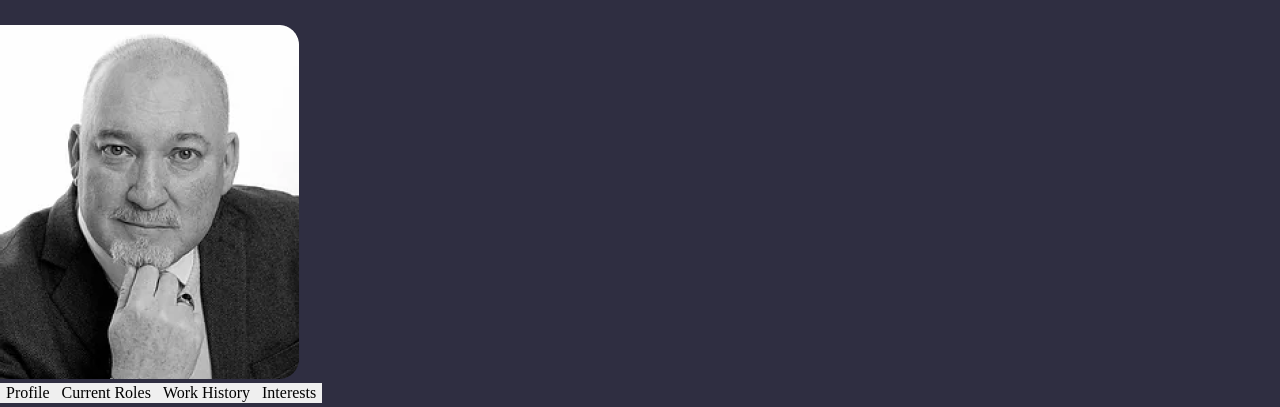
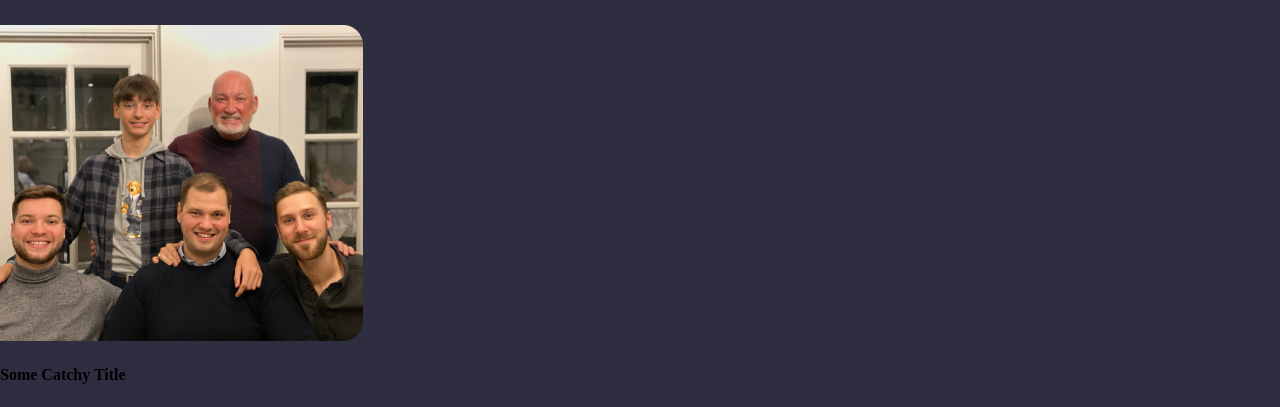
Before and after one commit to alfiehiscox/hiscox-ventures, a Gatsby site: page /people in a window 1280 px wide. Shown: the part 185-592 px from the top of the page. Built offline with nearby package versions, Linux system fonts and the light colour scheme; Gatsby itself is replaced by a stand-in of ours; a web font is replaced by a local one.

Commit message:
Finishing the people component and reloading npm packages

```diff
--- a/src/components/cards/people-card.jsx
+++ b/src/components/cards/people-card.jsx
@@ -1,9 +1,9 @@
-import React, {useState} from 'react';
+import React, {useState, useEffect} from 'react';
 
 function PeopleCardDefault(props) {
   return (
     <div className="people-card default">
-      <img src={props.image} alt={props.name} />
+      <img className="main-image" src={props.image} alt={props.name} />
       <div className="people-card-content">
         <h4>{props.name}</h4>
         <p>{props.description}</p>
@@ -21,20 +21,21 @@ const PeopleCardDetail = (props) => {
         <div label="Profile">
           <div className="profile-card">
             <h2>{props.name}</h2>
-            <p>{props.content1}</p>
-            <p>{props.content2}</p>
+            <p>{props.profileContent1}</p>
+            <p>{props.profileContent2}</p>
           </div>
         </div>
         <div label="Current Roles">
           <CurrentRoles
-            intro="Martin currently has non-executive roles at the following companies:"
+            introCurrentRoles="Martin currently has non-executive roles at the following companies:"
             companyInfo={props.companyInfo}
           />
         </div>
         <div label="Work History">
-          <div>
-            <h1>Hello from Work History</h1>
-          </div>
+          <CurrentRoles
+            introCurrentRoles="Martin’s previous roles:"
+            companyInfo={props.historyInfo}
+          />
         </div>
         <div label="Interests">
           <div>
@@ -51,17 +52,21 @@ const PeopleTabs = (props) => {
   const tabDisplay = ( props.images ? "people-tabs-images" : "people-tabs")
   const tabDisplayList = (props.images ? "people-tab-list-images" : "people-tab-list")
 
+  useEffect(() => {
+    setActiveTab(props.children[0].props.label);
+  }, [props.children]);
+
   return (
     <div className={tabDisplay}>
       <div className={tabDisplayList}>
         {props.children.map((child) => {
           const tabActive = (activeTab !== child.props.label ? "" : " people-tab-active" )
-
+          const imageActive = (activeTab !== child.props.label ? "" : " people-image-active" )
           if (props.images) {
             return (
               <img
                 key={child.props.label}
-                className="people-company-images"
+                className={"people-company-images" + imageActive}
                 onClick={() => setActiveTab(child.props.label)}
                 src={child.props.image}
                 alt={child.props.label} />
@@ -86,10 +91,11 @@ const PeopleTabs = (props) => {
 const CurrentRoles = (props) => {
   return (
     <div className="current-roles-card">
-      <p>{props.intro}</p>
+      <p>{props.introCurrentRoles}</p>
       <PeopleTabs
         images={true}>
         {props.companyInfo.map((info) => {
+          console.log(info.name);
           return (
             <div key={info.name} label={info.name} image={info.image}>
               <h4>{info.name}</h4>
@@ -97,7 +103,6 @@ const CurrentRoles = (props) => {
             </div>
           );
         })}
-
       </PeopleTabs>
     </div>
   );
--- a/src/components/styles/cards.scss
+++ b/src/components/styles/cards.scss
@@ -211,7 +211,7 @@
 
 .people-card {
 	width: 75%;
-	height:	475px;
+	height:	450px;
 	margin: 80px auto;
 	background-color: white;
 	border-radius: 20px;
@@ -257,6 +257,7 @@
 	border-radius: 50%;
 	margin: 10px 10px;
 	box-shadow: 10px 10px 20px #b5b5b5;
+	transition: all 0.1s ease 0s;
 }
 
 .people-card-tabs-button {
@@ -269,6 +270,9 @@
 
 .people-tab-list-images {
 	transform: translateX(-20px);
+	display: grid;
+    grid-template-columns: repeat(7, 1fr);
+    height: 100px;
 }
 
 .people-tabs-images {
@@ -278,3 +282,9 @@
 .current-roles-card {
 	padding: 20px 6rem;
 }
+
+.people-image-active {
+	width: 80px;
+	height: 80px;
+	transition: all 0.1s ease 0s;
+}
--- /dev/null
+++ b/src/data/people-data.jsx
@@ -0,0 +1,156 @@
+import Martin from '../images/Dad-1.png';
+import BluJay from '../images/company-logos/BluJay.jpg';
+import ByBox from '../images/company-logos/ByBox.jpeg';
+import Dematic from '../images/company-logos/Dematic.png';
+import LSRetail from '../images/company-logos/LSRetail.png';
+
+import Alfie from '../images/alfie_hiscox.jpeg';
+
+const peopleData = {
+  martinHiscox: {
+    image: Martin,
+    name: "Martin Hiscox",
+    title: "CEO and Chairman",
+    profileContent1: `The founder of Hiscox Ventures and a...
+                      Lorem ipsum dolor sit amet, consectetur adipiscing elit.
+                      Pellentesque pretium risus sed dictum viverra.`,
+    profileContent2: `Proin quis massa vitae tortor porttitor bibendum eget
+              quis diam. Sed auctor eros nec quam pulvinar, non vehicula
+              eros blandit. Integer feugiat consectetur nunc,
+              sit amet sollicitudin metus interdum in.`,
+    companyInfo: [
+        {
+          image: BluJay,
+          name: "BluJay",
+          description: `Proin quis massa vitae tortor porttitor bibendum eget
+              quis diam. Sed auctor eros nec quam pulvinar, non vehicula
+              eros blandit.`
+          },
+        {
+          image: ByBox,
+          name: "ByBox",
+          description: `Proin quis massa vitae tortor porttitor bibendum eget
+              quis diam. Sed auctor eros nec quam pulvinar, non vehicula
+              eros blandit.`
+        },
+        {
+          image: Dematic,
+          name: "Dematic",
+          description: `Proin quis massa vitae tortor porttitor bibendum eget
+              quis diam. Sed auctor eros nec quam pulvinar, non vehicula
+              eros blandit.`
+        },
+        {
+          image: LSRetail,
+          name: "LSRetail",
+          description: `Proin quis massa vitae tortor porttitor bibendum eget
+              quis diam. Sed auctor eros nec quam pulvinar, non vehicula
+              eros blandit.`
+        }
+      ],
+    historyInfo: [
+      {
+        image: BluJay,
+        name: "Some Company 1 (1/2/20 - 13/02/30)",
+        description: `Proin quis massa vitae tortor porttitor bibendum eget
+            quis diam. Sed auctor eros nec quam pulvinar, non vehicula
+            eros blandit.`
+      },
+      {
+        image: ByBox,
+        name: "Some Company 2 (1/2/20 - 13/02/30)",
+        description: `Proin quis massa vitae tortor porttitor bibendum eget
+            quis diam. Sed auctor eros nec quam pulvinar, non vehicula
+            eros blandit.`
+      },
+      {
+        image: Dematic,
+        name: "Some Company 3 (1/2/20 - 13/02/30)",
+        description: `Proin quis massa vitae tortor porttitor bibendum eget
+            quis diam. Sed auctor eros nec quam pulvinar, non vehicula
+            eros blandit.`
+      },
+      {
+        image: LSRetail,
+        name: "Some Company 4 (1/2/20 - 13/02/30)",
+        description: `Proin quis massa vitae tortor porttitor bibendum eget
+            quis diam. Sed auctor eros nec quam pulvinar, non vehicula
+            eros blandit.`
+      }
+      ]
+    },
+    alfieHiscox: {
+      image: Alfie,
+      name: "Alfie Hiscox",
+      title: "Information System Consultant",
+      profileContent1: `The founder of Hiscox Ventures and a...
+                      Lorem ipsum dolor sit amet, consectetur adipiscing elit.
+                      Pellentesque pretium risus sed dictum viverra.`,
+      profileContent2: `Proin quis massa vitae tortor porttitor bibendum eget
+                quis diam. Sed auctor eros nec quam pulvinar, non vehicula
+                eros blandit. Integer feugiat consectetur nunc,
+                sit amet sollicitudin metus interdum in.`,
+      companyInfo: [
+        {
+          image: BluJay,
+          name: "BluJay",
+          description: `Proin quis massa vitae tortor porttitor bibendum eget
+              quis diam. Sed auctor eros nec quam pulvinar, non vehicula
+              eros blandit.`
+          },
+        {
+          image: ByBox,
+          name: "ByBox",
+          description: `Proin quis massa vitae tortor porttitor bibendum eget
+              quis diam. Sed auctor eros nec quam pulvinar, non vehicula
+              eros blandit.`
+        },
+        {
+          image: Dematic,
+          name: "Dematic",
+          description: `Proin quis massa vitae tortor porttitor bibendum eget
+              quis diam. Sed auctor eros nec quam pulvinar, non vehicula
+              eros blandit.`
+        },
+        {
+          image: LSRetail,
+          name: "LSRetail",
+          description: `Proin quis massa vitae tortor porttitor bibendum eget
+              quis diam. Sed auctor eros nec quam pulvinar, non vehicula
+              eros blandit.`
+        }
+      ],
+    historyInfo: [
+      {
+        image: ByBox,
+        name: "Some Company 2 (1/2/20 - 13/02/30)",
+        description: `Proin quis massa vitae tortor porttitor bibendum eget
+            quis diam. Sed auctor eros nec quam pulvinar, non vehicula
+            eros blandit.`
+      },
+      {
+        image: BluJay,
+        name: "Some Company 1 (1/2/20 - 13/02/30)",
+        description: `Proin quis massa vitae tortor porttitor bibendum eget
+            quis diam. Sed auctor eros nec quam pulvinar, non vehicula
+            eros blandit.`
+      },
+      {
+        image: LSRetail,
+        name: "Some Company 4 (1/2/20 - 13/02/30)",
+        description: `Proin quis massa vitae tortor porttitor bibendum eget
+            quis diam. Sed auctor eros nec quam pulvinar, non vehicula
+            eros blandit.`
+      },
+      {
+        image: Dematic,
+        name: "Some Company 3 (1/2/20 - 13/02/30)",
+        description: `Proin quis massa vitae tortor porttitor bibendum eget
+            quis diam. Sed auctor eros nec quam pulvinar, non vehicula
+            eros blandit.`
+      },
+    ]}
+  }
+
+
+  export default peopleData;
--- a/src/pages/people.jsx
+++ b/src/pages/people.jsx
@@ -1,16 +1,35 @@
-import React from 'react';
+import React, { useState }from 'react';
 import { Layout } from '../components/layout';
 import '../components/styles/people-page.scss';
 import { Title } from '../components/tabs/TabsLarge';
 import { PeopleCardDefault, PeopleCardDetail } from '../components/cards/people-card';
 import FamilyImage from '../images/family.png';
-import Martin from '../images/Dad-1.png';
-import BluJay from '../images/company-logos/BluJay.jpg';
-import ByBox from '../images/company-logos/ByBox.jpeg';
-import Dematic from '../images/company-logos/Dematic.png';
-import LSRetail from '../images/company-logos/LSRetail.png';
+import peopleData from '../data/people-data';
 
 const PeoplePage = () => {
+  const [currentPerson, setCurrentPerson] = useState("default");
+
+  let person;
+  if (currentPerson === "default") {
+    person = <PeopleCardDefault
+          image={FamilyImage}
+          name="Some Catchy Title"
+          description="We are proud to have a family team that supports the running of Hiscox Ventures.
+          Overseen, by Martin Hiscox the team covers a wide variety of different sectors
+          and therefore allows HVL to consult on a wide array of industries."
+          info="See profiles of all our people by clicking on their image below: " />
+  } else {
+    const target = peopleData[currentPerson];
+    person = <PeopleCardDetail
+          image={target.image}
+          name={target.name}
+          profileContent1={target.profileContent1}
+          profileContent2={target.profileContent2}
+          companyInfo={target.companyInfo}
+          historyInfo={target.historyInfo}
+    />
+  }
+
   return (
     <Layout>
       <div className="people-header">
@@ -19,57 +38,38 @@ const PeoplePage = () => {
           description=""
           color="white"
         />
-        {/*<PeopleCardDefault
-          image={FamilyImage}
-          name="Some Catchy Title"
-          description="We are proud to have a family team that supports the running of Hiscox Ventures.
-          Overseen, by Martin Hiscox the team covers a wide variety of different sectors
-          and therefore allows HVL to consult on a wide array of industries."
-          info="See profiles of all our people by clicking on their image below: "
-         />*/}
-         <PeopleCardDetail
-          image={Martin}
-          name="Martin Hiscox"
-          content1='The founder of Hiscox Ventures and a...
-                    Lorem ipsum dolor sit amet, consectetur adipiscing elit.
-                    Pellentesque pretium risus sed dictum viverra.'
-          content2="Proin quis massa vitae tortor porttitor bibendum eget
-                    quis diam. Sed auctor eros nec quam pulvinar, non vehicula
-                    eros blandit. Integer feugiat consectetur nunc,
-                    sit amet sollicitudin metus interdum in."
-          companyInfo={
-            [{
-                image: BluJay,
-                name: "BluJay",
-                description: `Proin quis massa vitae tortor porttitor bibendum eget
-                    quis diam. Sed auctor eros nec quam pulvinar, non vehicula
-                    eros blandit.`
-                },
-              {
-                image: ByBox,
-                name: "ByBox",
-                description: `Proin quis massa vitae tortor porttitor bibendum eget
-                    quis diam. Sed auctor eros nec quam pulvinar, non vehicula
-                    eros blandit.`
-              },
-              {
-                image: Dematic,
-                name: "Dematic",
-                description: `Proin quis massa vitae tortor porttitor bibendum eget
-                    quis diam. Sed auctor eros nec quam pulvinar, non vehicula
-                    eros blandit.`
-              },
-              {
-                image: LSRetail,
-                name: "LSRetail",
-                description: `Proin quis massa vitae tortor porttitor bibendum eget
-                    quis diam. Sed auctor eros nec quam pulvinar, non vehicula
-                    eros blandit.`
-              }
-            ]}
-          />
+        { person }
+      </div>
+      <div className="people-grid-container">
+        <p className="people-title">Meet the Family</p>
+        <p>Click on a picture to find out more information</p>
+        <div className="people-grid">
+          { Object.keys(peopleData).map(key => {
+            return (
+              <ProfileThumbnail
+                label={key}
+                image={peopleData[key].image}
+                name={peopleData[key].name}
+                title={peopleData[key].title}
+                key={key}
+                clickHandler={setCurrentPerson}
+              />
+            );
+          })}
+
+        </div>
       </div>
     </Layout>
+  );
+}
+
+const ProfileThumbnail = (props) => {
+  return (
+    <div className="thumbnail-container" onClick={() => props.clickHandler(props.label)}>
+      <img src={props.image} alt={props.name} />
+      <h4 className="thumbnail-name">{props.name}</h4>
+      <p className="thumbnail-title">{props.title}</p>
+    </div>
   );
 }
 
```
Also changed, not shown: src/components/styles/people-page.scss (+48 -0 lines), src/images/alfie_hiscox.jpeg (added), 3 other files.
